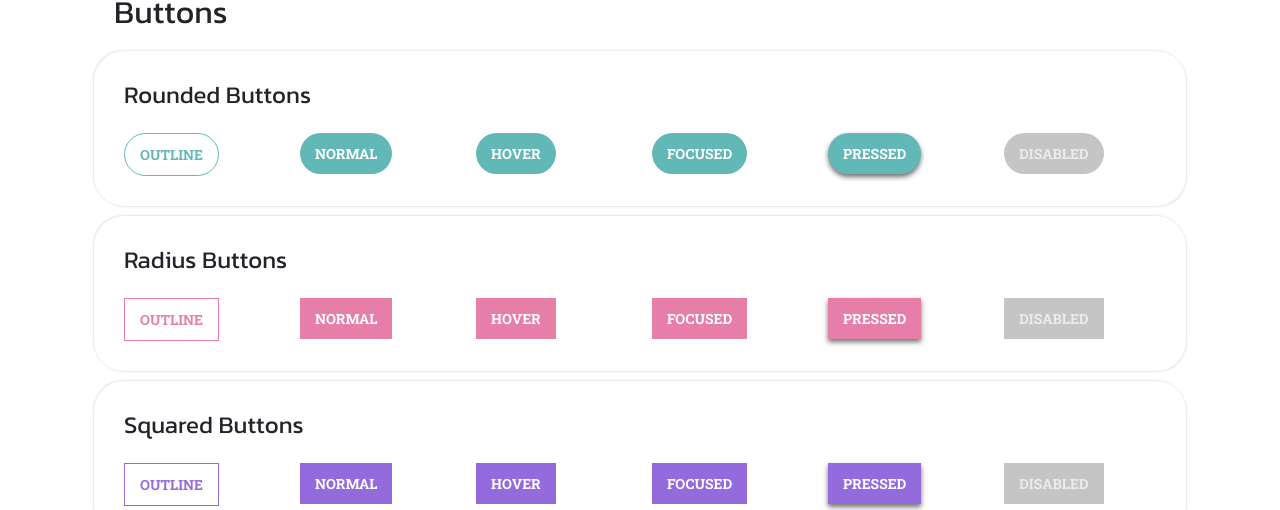
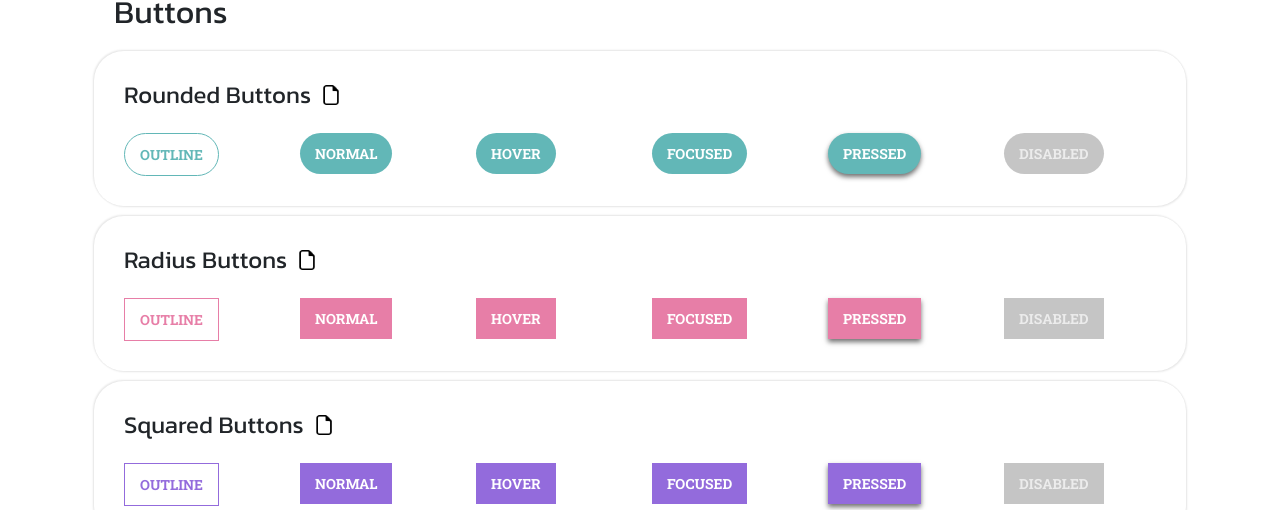
Before and after one commit to Vinicuskarv/preset-code, a React (Create React App) app: page /Animations in a window 1280 px wide. Shown: the part 389-899 px from the top of the page. Built offline with nearby package versions, Linux system fonts and the light colour scheme.

Commit message:
add Icon file

```diff
--- /dev/null
+++ b/src/components/buttonSearch.css
@@ -0,0 +1,32 @@
+.ButtonSearch img{
+    width: 20px;
+    height: 20px;
+    margin-left: 10px;
+    transition: transform 0.2s, box-shadow 0.2s;
+}
+.ButtonSearch img:hover{
+    animation: rotate 2s linear infinite;
+}
+.ButtonSearch{
+    transition: transform 0.2s, box-shadow 0.2s;
+}
+.ButtonSearch:hover{
+    transform: translateY(2px);
+}
+.ButtonSearch:active{
+    transform: translateY(4px);
+}
+@keyframes rotate {
+    0% {
+        transform: rotate(0deg);
+    }
+    30% {
+        transform: rotate(30deg);
+    }
+    70%{
+        transform: rotate(-30deg);
+    }
+    100%{
+        transform: rotate(0deg);
+    }
+}
--- /dev/null
+++ b/src/components/buttonSearch.js
@@ -0,0 +1,11 @@
+import iconSearch from './icons/icons8-file-26.png';
+import './buttonSearch.css';
+function ButtonSearch(){
+    return (
+        <div className='ButtonSearch'>
+            <img src={iconSearch} alt="icon Search"/>
+        </div>
+      );
+    }
+
+    export default ButtonSearch;
--- a/src/pages/animations/CampoButton.js
+++ b/src/pages/animations/CampoButton.js
@@ -1,18 +1,24 @@
 import './CampoButton.css';
 import PreButtons from '../../components/PreButtons';
+import ButtonSearch from '../../components/buttonSearch';
 function CampoButton() {
   return (
     <div className='CampoInfoButtons'>
         <div className='container'>
           <h2>Buttons</h2>
           <div className='KitExple'>
-            <h4>Rounded Buttons</h4>
+            <div className='d-flex'>
+                <h4>Rounded Buttons</h4>
+                <ButtonSearch/>
+            </div>
+
             <div className='row Rounded'>
             <PreButtons
                 Value= "OUTLINE"
                 Descricao= "OUTLINE"
                 Id = "Rounded1"
             />
+
             <PreButtons
                 Value= "NORMAL"
                 Descricao="NORMAL"
@@ -41,7 +47,10 @@ function CampoButton() {
           </div>
           </div>
           <div className='KitExple'>
-            <h4>Radius Buttons</h4>
+            <div className='d-flex'>
+                <h4>Radius Buttons</h4>
+                <ButtonSearch/>
+            </div>
             <div className='row Radius'>
             <PreButtons
                 Value= "OUTLINE"
@@ -76,7 +85,11 @@ function CampoButton() {
           </div>
           </div>
           <div className='KitExple'>
-            <h4>Squared Buttons</h4>
+
+            <div className='d-flex'>
+                <h4>Squared Buttons</h4>
+                <ButtonSearch/>
+            </div>
             <div className='row Squared'>
             <PreButtons
                 Value= "OUTLINE"
@@ -111,7 +124,10 @@ function CampoButton() {
           </div>
           </div>
           <div className='KitExple'>
-            <h4>Squared With Rounded Corners Buttons</h4>
+            <div className='d-flex'>
+                <h4>Squared With Rounded Corners Buttons</h4>
+                <ButtonSearch/>
+            </div>
             <div className='row Corners'>
             <PreButtons
                 Value= "OUTLINE"
```
Also changed, not shown: src/components/icons/icons8-file-26.png (added).
